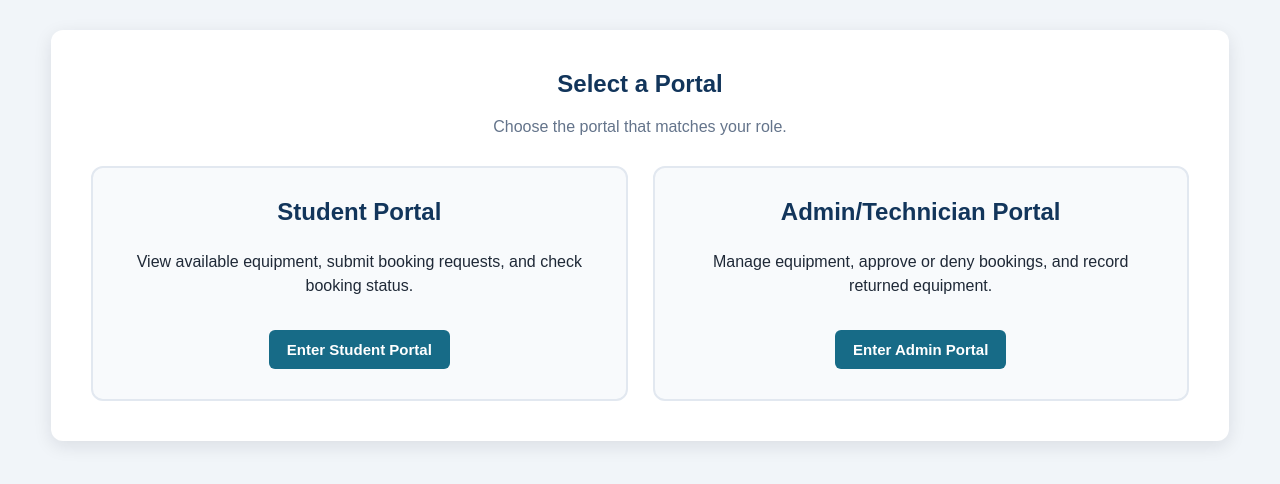
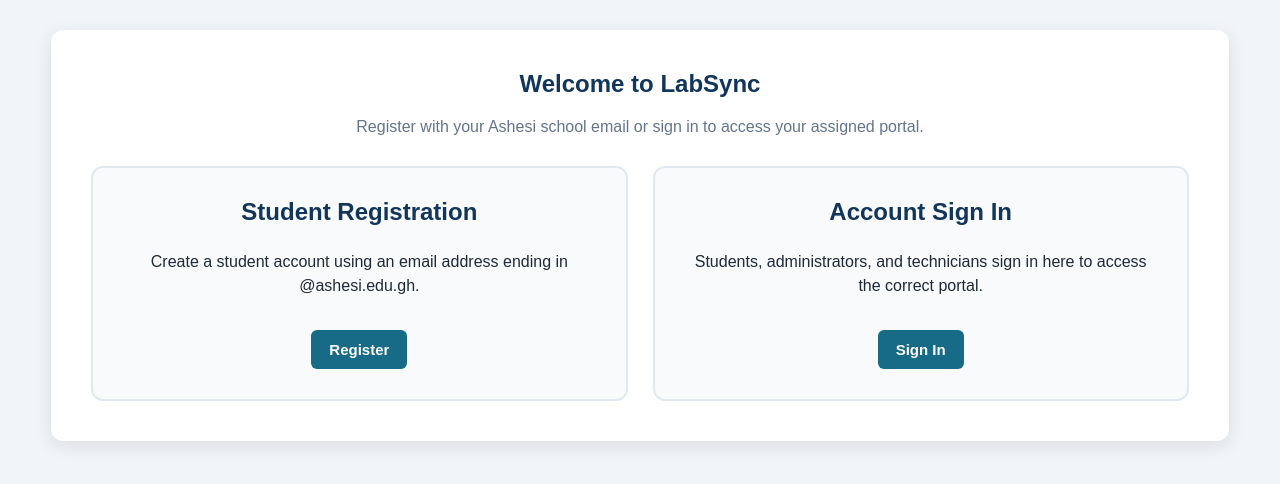
Before and after one commit to Ashigbui/LabSync, a Flask app: page / in a window 1280 px wide. Shown: the part 151-635 px from the top of the page. Run offline with Flask 3, Linux system fonts and the light colour scheme.

Commit message:
Update index.html for portal options and messages

```diff
--- a/templates/index.html
+++ b/templates/index.html
@@ -14,21 +14,25 @@
     </header>
 
     <main>
+        {% if request.args.get("message") %}
+            <div class="message">{{ request.args.get("message") }}</div>
+        {% endif %}
+
         <section class="card portal-section">
-            <h2>Select a Portal</h2>
-            <p>Choose the portal that matches your role.</p>
+            <h2>Welcome to LabSync</h2>
+            <p>Register with your Ashesi school email or sign in to access your assigned portal.</p>
 
             <div class="portal-options">
-                <a href="{{ url_for('student_portal') }}" class="portal-card">
-                    <h3>Student Portal</h3>
-                    <p>View available equipment, submit booking requests, and check booking status.</p>
-                    <span class="portal-button">Enter Student Portal</span>
+                <a href="{{ url_for('register') }}" class="portal-card">
+                    <h3>Student Registration</h3>
+                    <p>Create a student account using an email address ending in @ashesi.edu.gh.</p>
+                    <span class="portal-button">Register</span>
                 </a>
 
-                <a href="{{ url_for('admin_portal') }}" class="portal-card">
-                    <h3>Admin/Technician Portal</h3>
-                    <p>Manage equipment, approve or deny bookings, and record returned equipment.</p>
-                    <span class="portal-button">Enter Admin Portal</span>
+                <a href="{{ url_for('login') }}" class="portal-card">
+                    <h3>Account Sign In</h3>
+                    <p>Students, administrators, and technicians sign in here to access the correct portal.</p>
+                    <span class="portal-button">Sign In</span>
                 </a>
             </div>
         </section>
```
